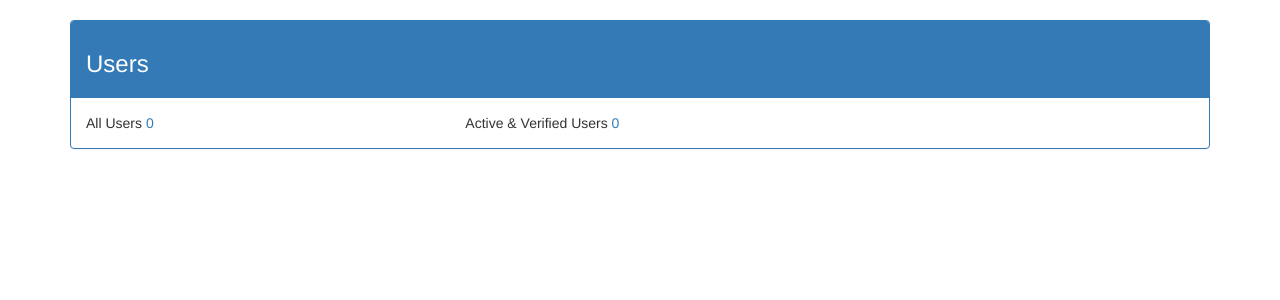
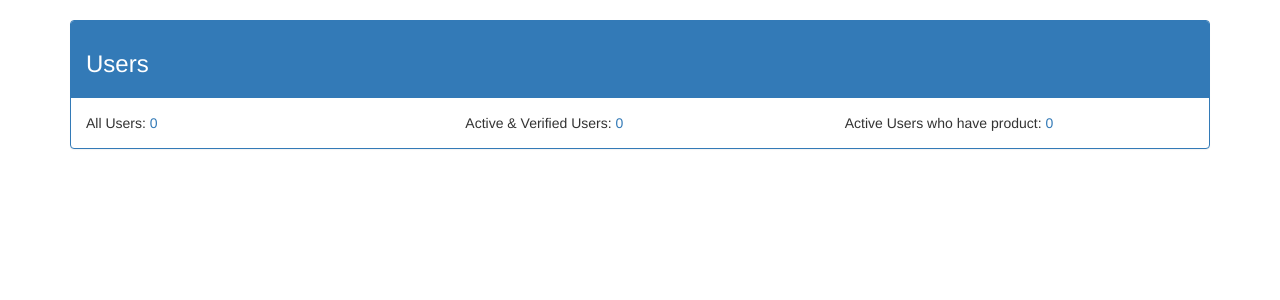
Before and after one commit to rexcheung0727/ci_test_20220206, a CodeIgniter app: page /database/admin in a window 1280 px wide. Shown: the part 52-352 px from the top of the page. Run offline with CodeIgniter, Linux system fonts and the light colour scheme; the visitor is signed in with stand-in values (Sample User, id 1); tables that the repository leaves empty or names only in its code hold one stand-in row (values such as "Sample post").

Commit message:
task-6-2 count of active and verified users who have attached active product

```diff
--- a/application/controllers/Admin_dashboard.php
+++ b/application/controllers/Admin_dashboard.php
@@ -22,9 +22,11 @@ class Admin_dashboard extends CI_Controller {
 		$count_all = $this->user_model->count_all_users();
 		$count_active= $this->user_model->count_active_users();
 
+		$count_active_having_product_list = $this->user_model->count_active_users_having_product_list()->count;
 		$data = array(
 			'count_all' => $count_all,
 			'count_active' => $count_active,
+			'count_active_having_product_list' => $count_active_having_product_list
 		);
 		$this->load->view('admin/dashboard', $data);
 	}
--- a/application/models/User_model.php
+++ b/application/models/User_model.php
@@ -90,4 +90,17 @@ class User_model extends CI_Model {
 		$this->db->from('users');
 		return $this->db->count_all_results();
 	}
+
+	function count_active_users_having_product_list()
+	{
+		$sql = "SELECT count(*) count FROM users
+				WHERE status = 1 AND verified = 1 AND id IN (
+					SELECT user_id
+					FROM product_list pl
+					LEFT JOIN products p ON pl.product_id = p.id
+					WHERE pl.qty > 0 AND p.status = 1
+					GROUP BY pl.user_id
+    			)";
+		return $this->db->query($sql)->row();
+	}
 }
--- a/application/views/admin/dashboard.php
+++ b/application/views/admin/dashboard.php
@@ -10,13 +10,16 @@
 
 		<div class="row">
 			<div class="col-md-4 col-xs-12">
-				All Users <span class="text-primary"><?=$count_all?></span>
+				All Users: <span class="text-primary"><?=$count_all?></span>
 			</div>
 
 			<div class="col-md-4 col-xs-12">
-				Active & Verified Users <span class="text-primary"><?=$count_active?></span>
+				Active & Verified Users: <span class="text-primary"><?=$count_active?></span>
 			</div>
 
+			<div class="col-md-4 col-xs-12">
+				Active Users who have product: <span class="text-primary"><?=$count_active_having_product_list ?></span>
+			</div>
 
 		</div>
 	</div>
```
